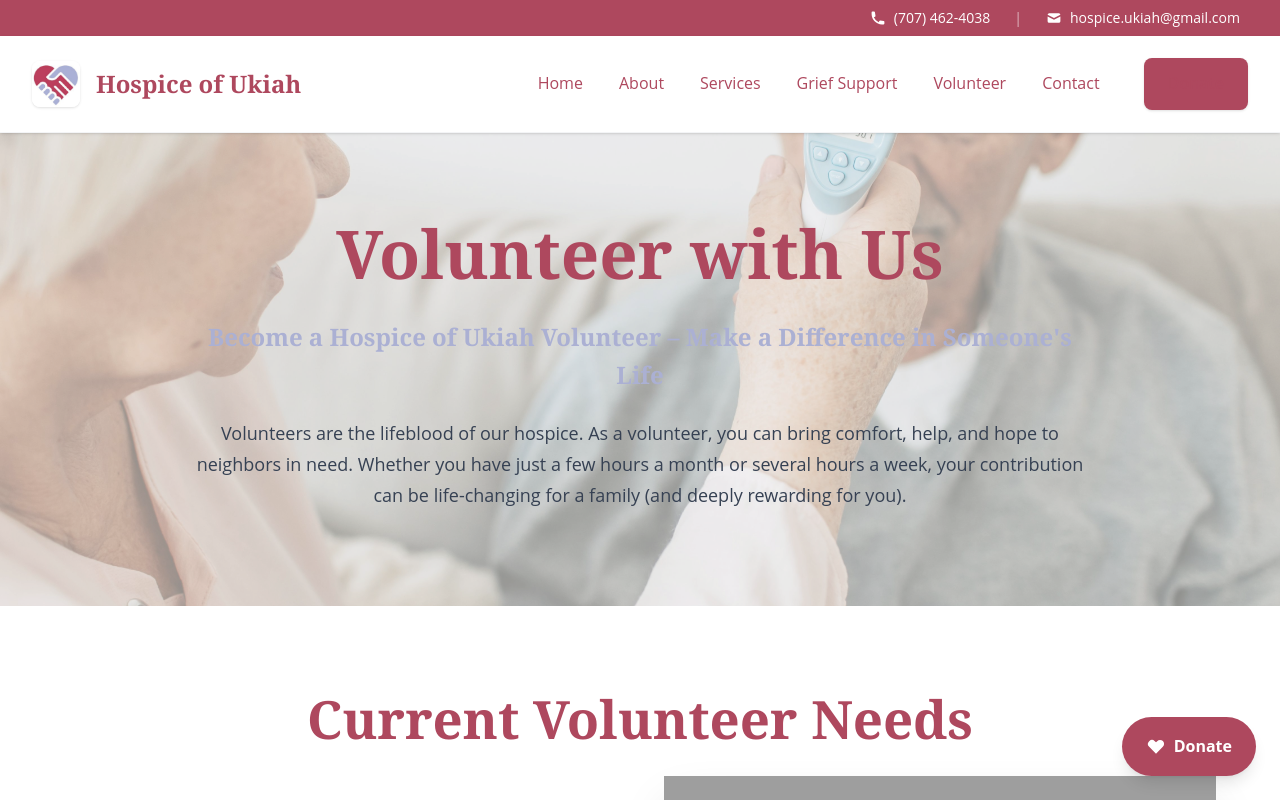
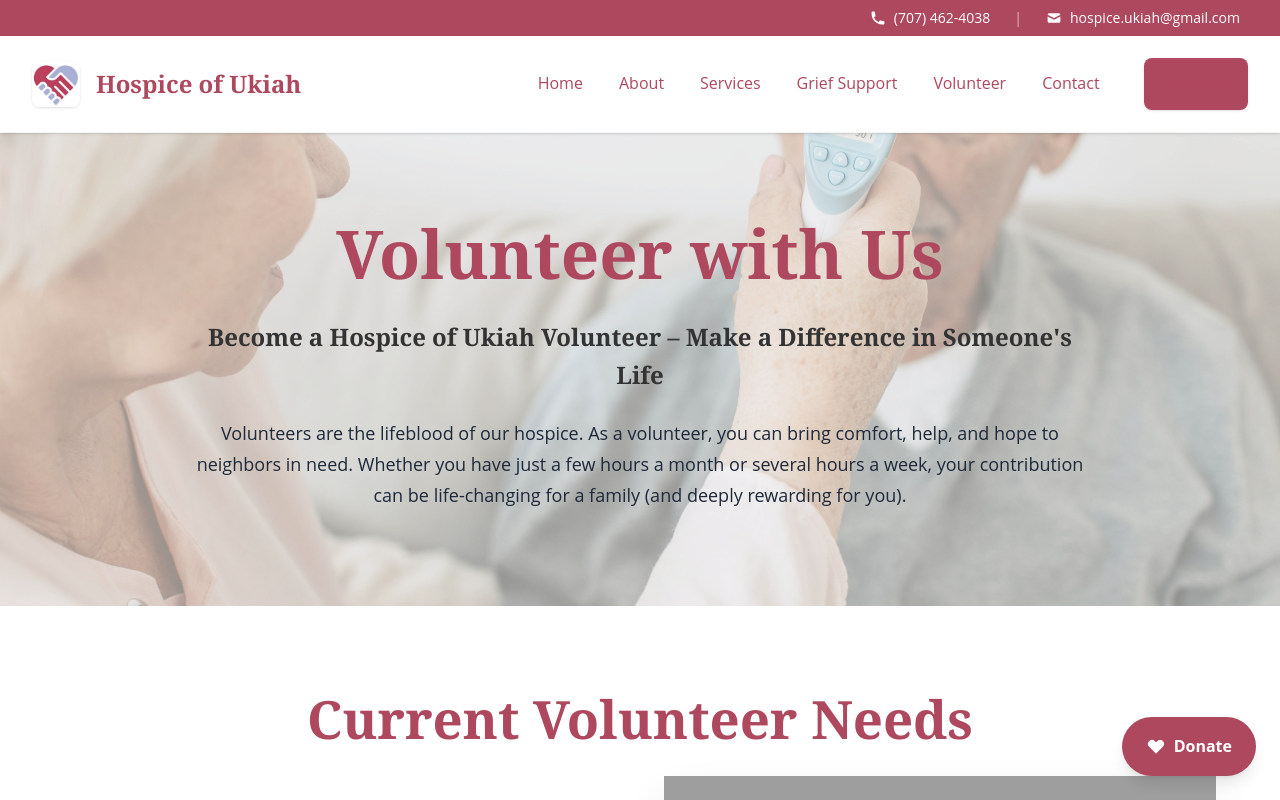
Before and after one commit to samuelmholley1/hospiceofukiah.org, a Next.js app: page /volunteer in a window 1280 px wide. Shown: the top 800 px of the page. Built offline with nearby package versions, Linux system fonts and the light colour scheme; grey boxes are pictures that could not be loaded.

Commit message:
text contrast improved

```diff
--- a/src/app/grief-support/page.tsx
+++ b/src/app/grief-support/page.tsx
@@ -20,10 +20,10 @@ export default function GriefSupport() {
             Grief & Spiritual Support
           </h1>
           <div className="max-w-4xl mx-auto">
-            <h2 className="text-2xl md:text-3xl font-serif text-secondary mb-6">
+            <h2 className="text-2xl md:text-3xl font-serif font-semibold text-gray-900 mb-6">
               Support for Grieving Hearts – You are not alone
             </h2>
-            <p className="text-lg text-gray-700 leading-relaxed">
+            <p className="text-lg text-gray-800 leading-relaxed font-medium">
               Hospice of Ukiah offers bereavement and spiritual support to anyone in the community
               coping with the loss of a loved one or the emotional/spiritual challenges of serious illness.
             </p>
--- a/src/app/volunteer/page.tsx
+++ b/src/app/volunteer/page.tsx
@@ -84,10 +84,10 @@ export default function Volunteer() {
             Volunteer with Us
           </h1>
           <div className="max-w-4xl mx-auto">
-            <h2 className="text-2xl md:text-3xl font-serif text-secondary mb-8">
+            <h2 className="text-2xl md:text-3xl font-serif font-semibold text-gray-900 mb-8">
               Become a Hospice of Ukiah Volunteer – Make a Difference in Someone&apos;s Life
             </h2>
-            <p className="text-lg text-gray-700 leading-relaxed">
+            <p className="text-lg text-gray-800 leading-relaxed font-medium">
               Volunteers are the lifeblood of our hospice. As a volunteer, you can bring comfort, help,
               and hope to neighbors in need. Whether you have just a few hours a month or several hours
               a week, your contribution can be life-changing for a family (and deeply rewarding for you).
--- a/tailwind.config.js
+++ b/tailwind.config.js
@@ -8,9 +8,9 @@ module.exports = {
   theme: {
     extend: {
       colors: {
-        primary: '#ae485e',      // Maroon Rose (official brand)
+        primary: '#c94a65',      // Brighter Maroon Rose (enhanced for better contrast)
         secondary: '#abb0d3',    // Lavender (official brand)
-        accent: '#ae485e',       // Using primary for accent
+        accent: '#c94a65',       // Using brighter primary for accent
         'neutral-bg': '#feffff', // Off-white neutral background
         text: '#333333',         // Charcoal text
       },
```
